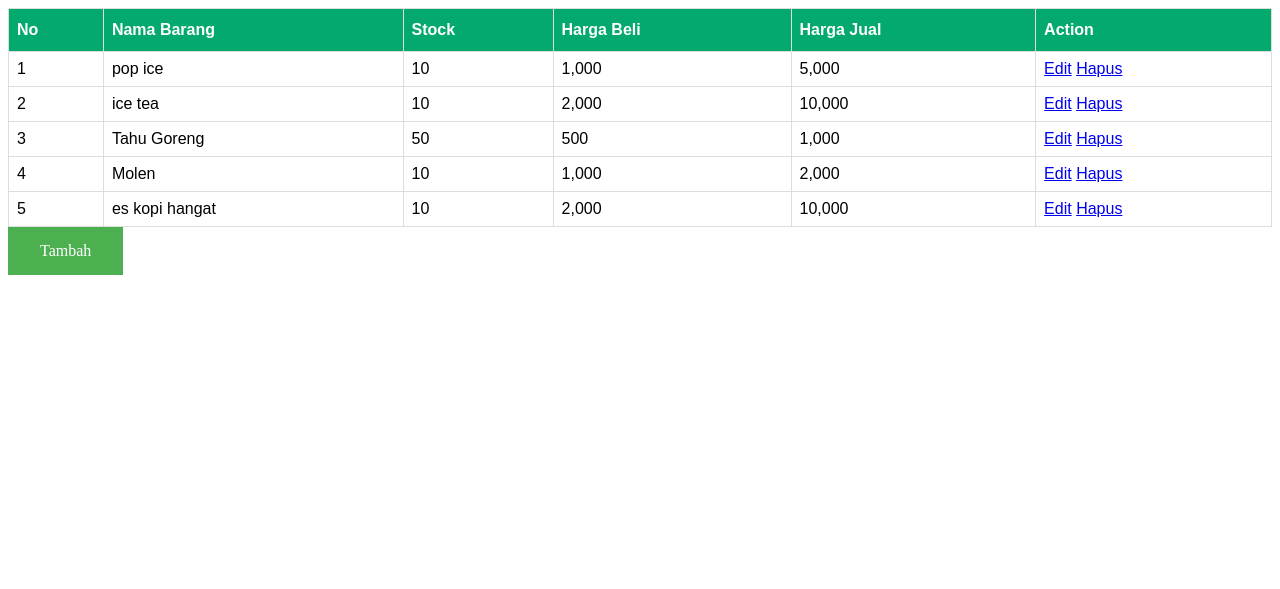
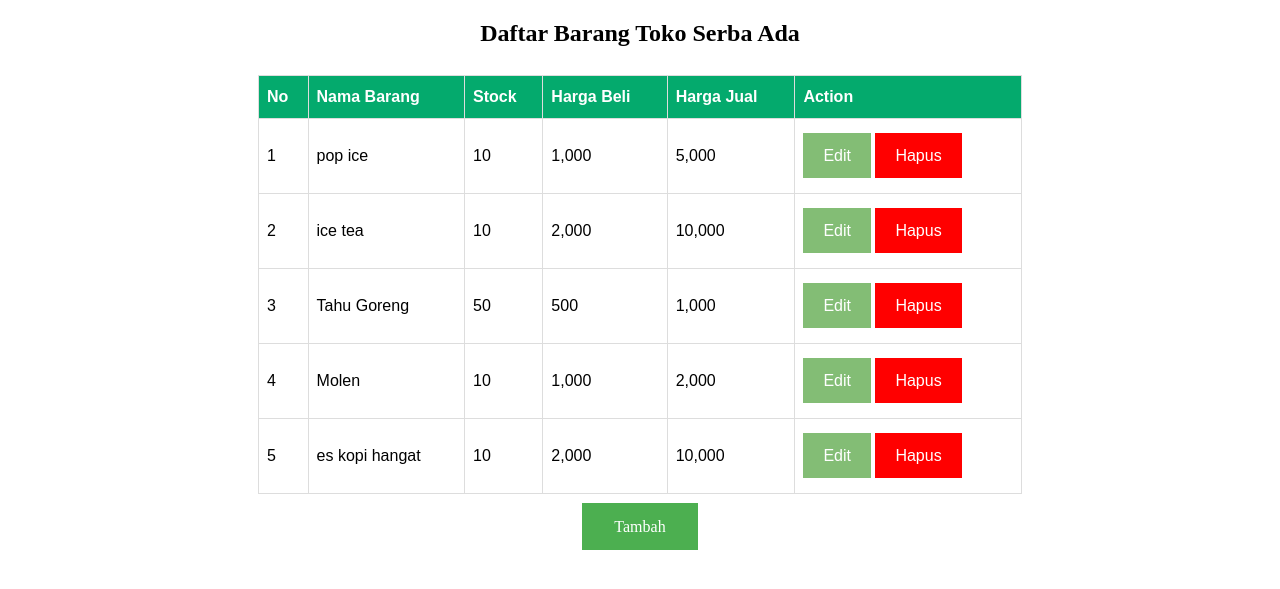
Before and after one commit to AchmadBudy/ContohSimpleCRUDPHP, a PHP site: page / in a window 1280 px wide. Shown: the top 589 px of the page. Run offline with PHP 8.4, Linux system fonts and the light colour scheme; data comes from the database, SQL or seed files in the repository.

Commit message:
Update index.php
mempercantik

```diff
--- a/index.php
+++ b/index.php
@@ -44,8 +44,35 @@ $datas = $koneksi->tambilData();
             padding: 15px 32px;
             text-align: center;
             text-decoration: none;
-            display: inline-block;
             font-size: 16px;
+            margin: 20px auto;
+        }
+
+        .card {
+            margin: 10px 200px;
+            padding: 8px 50px;
+        }
+
+        .button-sec {
+            background-color: #83BD75;
+            color: white;
+            padding: 14px 20px;
+            margin: 20px auto;
+            border: none;
+            cursor: pointer;
+            text-align: center;
+            text-decoration: none;
+        }
+
+        .button-third {
+            background-color: red;
+            color: white;
+            padding: 14px 20px;
+            margin: 20px auto;
+            border: none;
+            cursor: pointer;
+            text-align: center;
+            text-decoration: none;
         }
     </style>
 
@@ -53,7 +80,8 @@ $datas = $koneksi->tambilData();
 </head>
 
 <body>
-
+    <h2 style="text-align: center;">Daftar Barang Toko Serba Ada</h2>
+    <div class="card">
         <table id="customers">
             <tr>
                 <th>No</th>
@@ -72,15 +100,21 @@ $datas = $koneksi->tambilData();
                     <td><?= number_format($data['harga_beli']); ?></td>
                     <td><?= number_format($data['harga_jual']); ?></td>
                     <td>
-                    <a href="ubah.php?id=<?= $data['id_barang']; ?>">Edit</a>
-                    <a href="hapus.php?id=<?= $data['id_barang']; ?>" onclick="alert('Apakah Yakin Untuk Dihapus?')">Hapus</a>
+                        <div class="" style="margin: 20px 0;">
+
+                            <a href="ubah.php?id=<?= $data['id_barang']; ?>" class="button-sec">Edit</a>
+                            <a href="hapus.php?id=<?= $data['id_barang']; ?>" onclick="alert('Apakah Yakin Untuk Dihapus?')" class="button-third">Hapus</a>
+                        </div>
                     </td>
                 </tr>
                 <?php $i++ ?>
             <?php endforeach; ?>
         </table>
+    </div>
 
+    <p style="text-align: center;">
         <a href="tambah.php" class="button">Tambah</a>
+    </p>
 
 
 </body>
```
Lines whose indentation alone changed are shown as unchanged.
